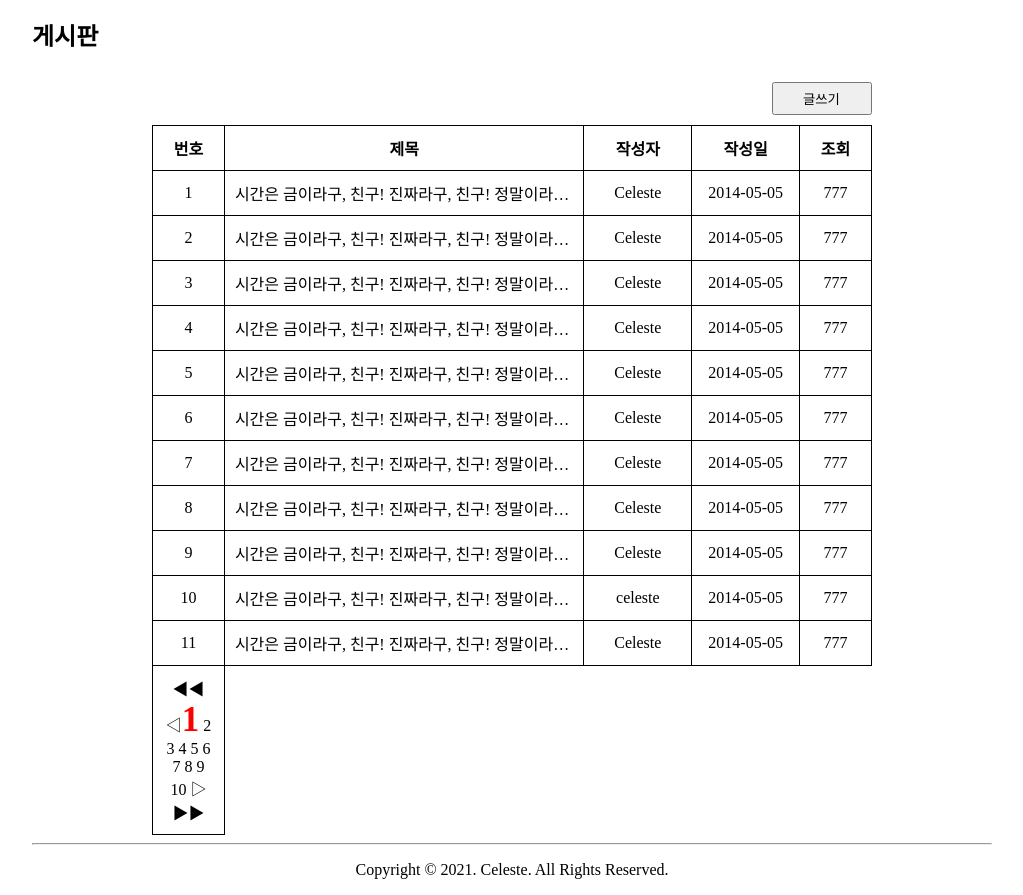
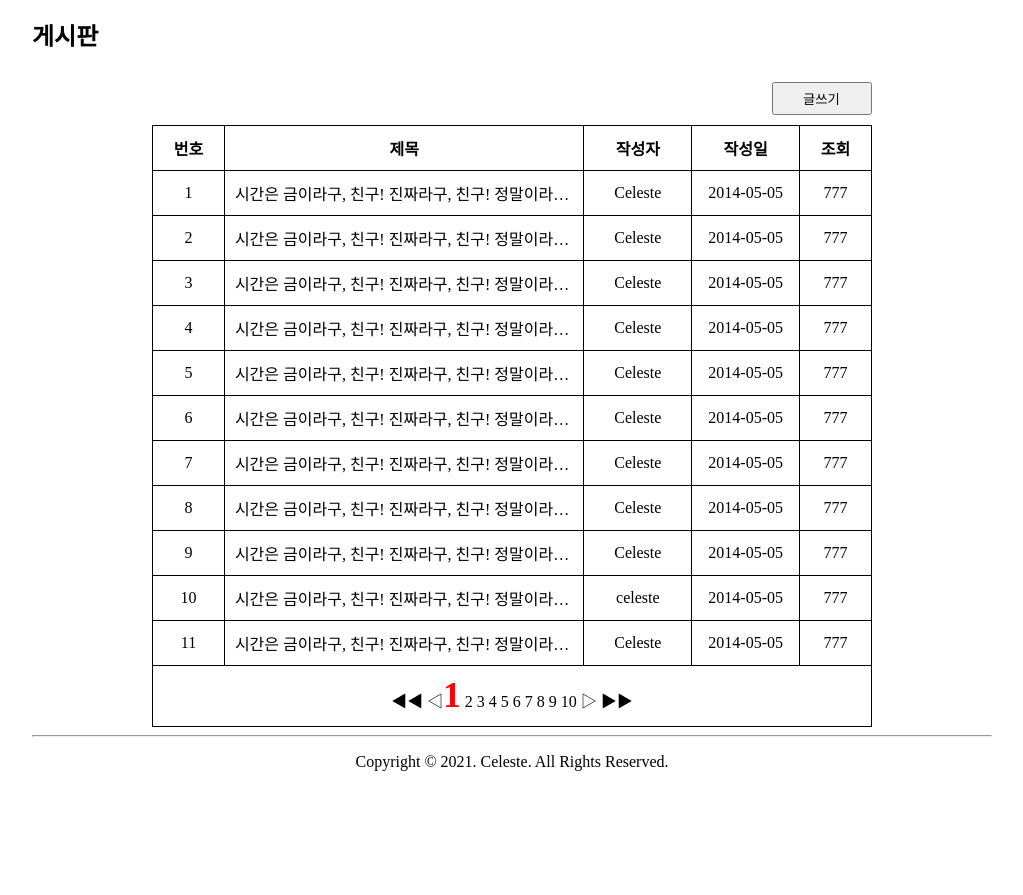
Before and after one commit to hyomin632/SemiProjectV1, a plain HTML site: page board/list.html in a window 1280 px wide. Shown: the part 116-1011 px from the top of the page, without its empty margins (128-1151 px from the left). After the commit the page ends 903 px from the top, so only its background shows below. Drawn offline with Linux system fonts and the light colour scheme.

Commit message:
Update list.html

```diff
--- a/board/list.html
+++ b/board/list.html
@@ -127,7 +127,7 @@
             </tr>
             </tbody>
             <tfoot>
-                <tr><td cospan="5" class="tbnav">
+                <tr><td colspan="5" class="tbnav">
                     <span>◀◀ ◁<span class="cpage">1</span> 2 3 4 5 6 7 8 9 10 ▷ ▶▶</span>
                 </td></tr>
             </tfoot>
```
